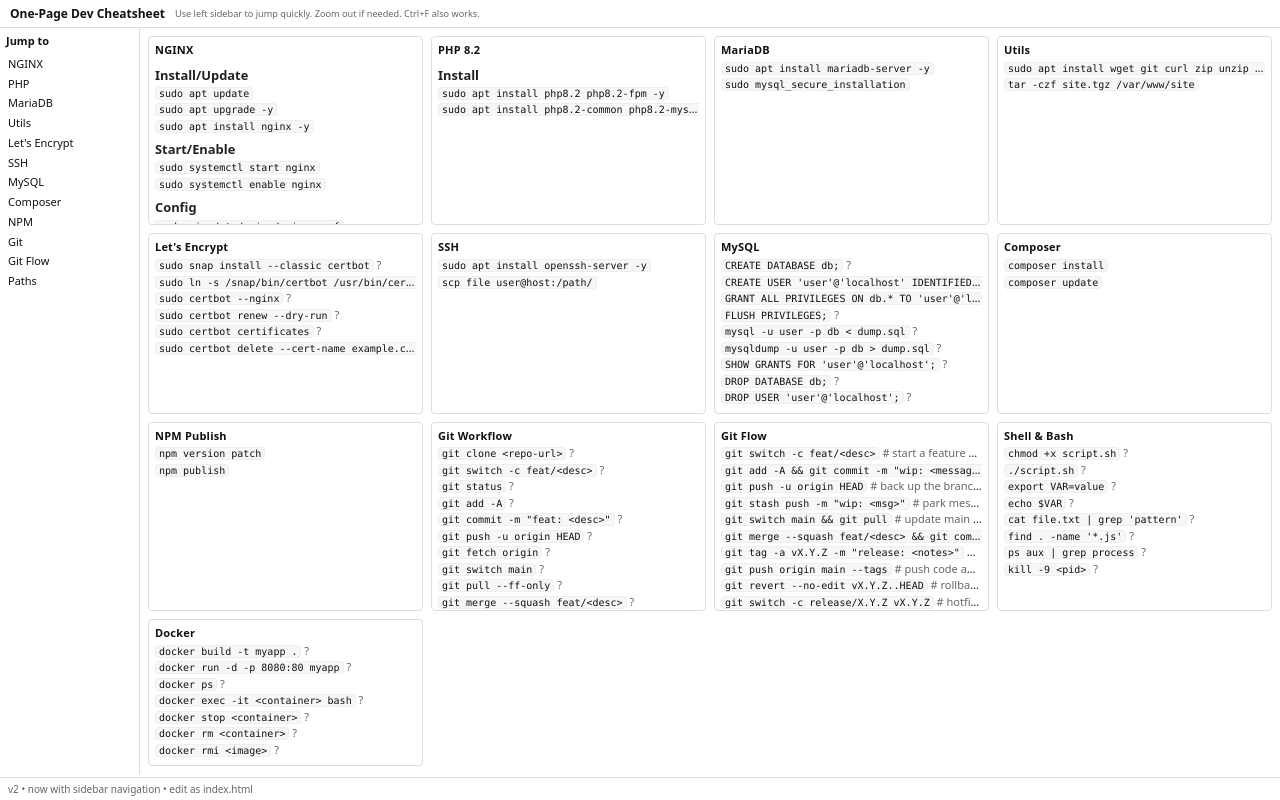
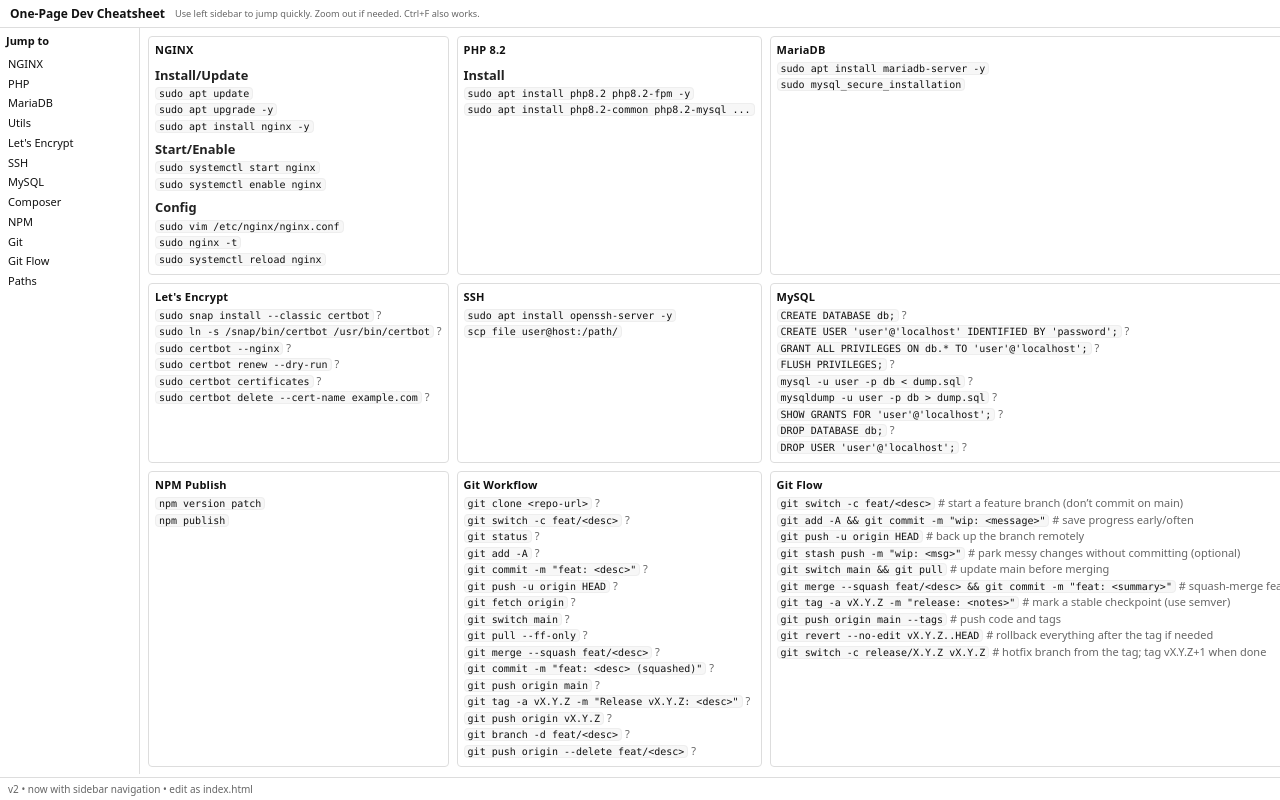
Before and after one commit to samayo/cheat, a plain HTML site: page index.html in a window 1280 px wide. Drawn offline with Linux system fonts and the light colour scheme.

Commit message:
fix size of box to fit content

```diff
--- a/index.html
+++ b/index.html
@@ -22,7 +22,7 @@
     .side a:hover{text-decoration:underline}
 
     .grid{display:grid;grid-template-columns:repeat(4,1fr);gap:8px;padding:8px;overflow:auto}
-    .pane{border:1px solid var(--line);border-radius:4px;padding:6px;display:flex;flex-direction:column;min-width:0;overflow:hidden}
+  .pane{border:1px solid var(--line);border-radius:4px;padding:6px;display:flex;flex-direction:column}
     .title{font-weight:800;font-size:11px;margin:0 0 4px 0;letter-spacing:.2px}
     .sub{font-weight:700;margin:6px 0 3px;color:#222}
     ul{margin:0;padding:0;list-style:none}
```
